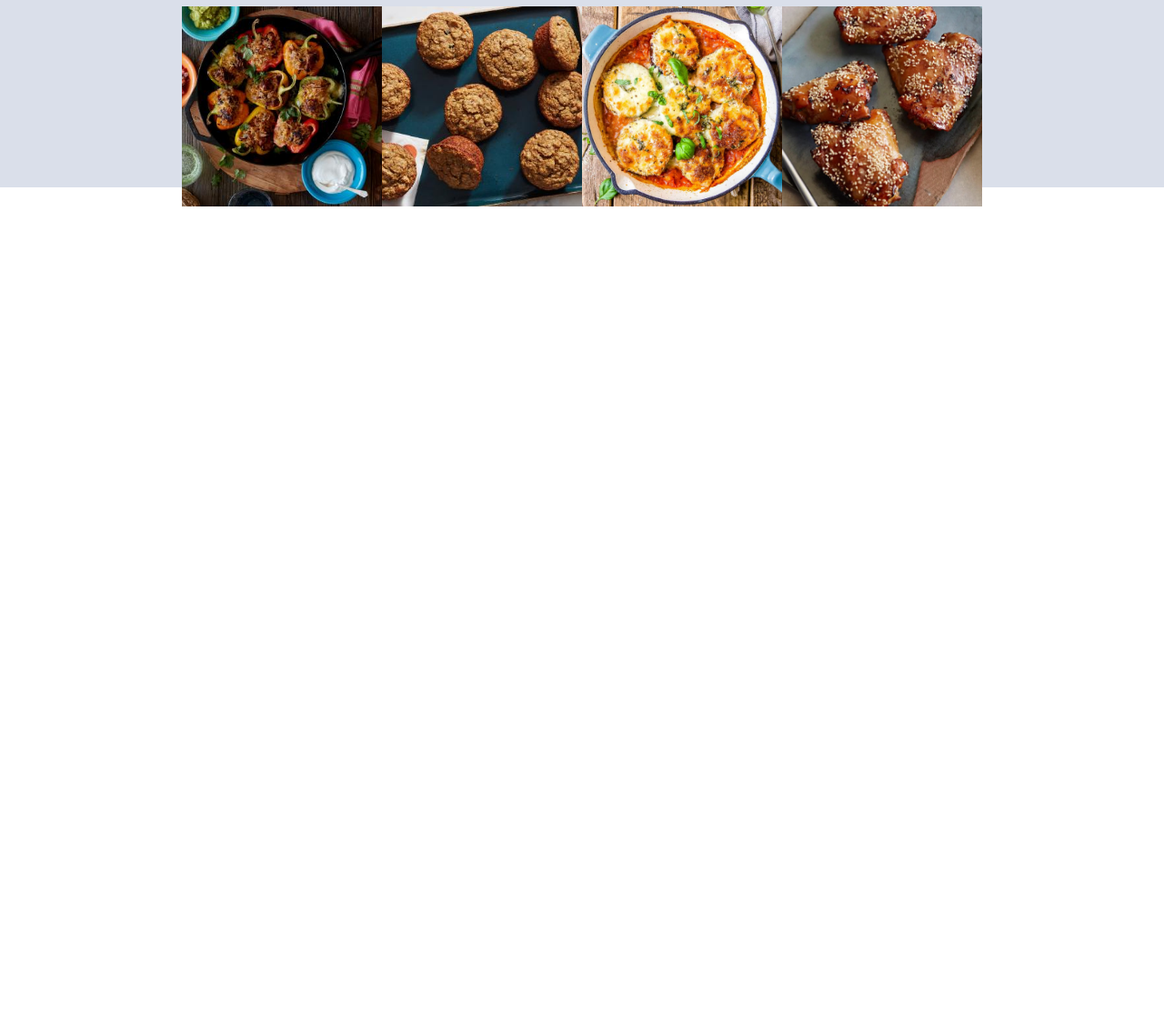
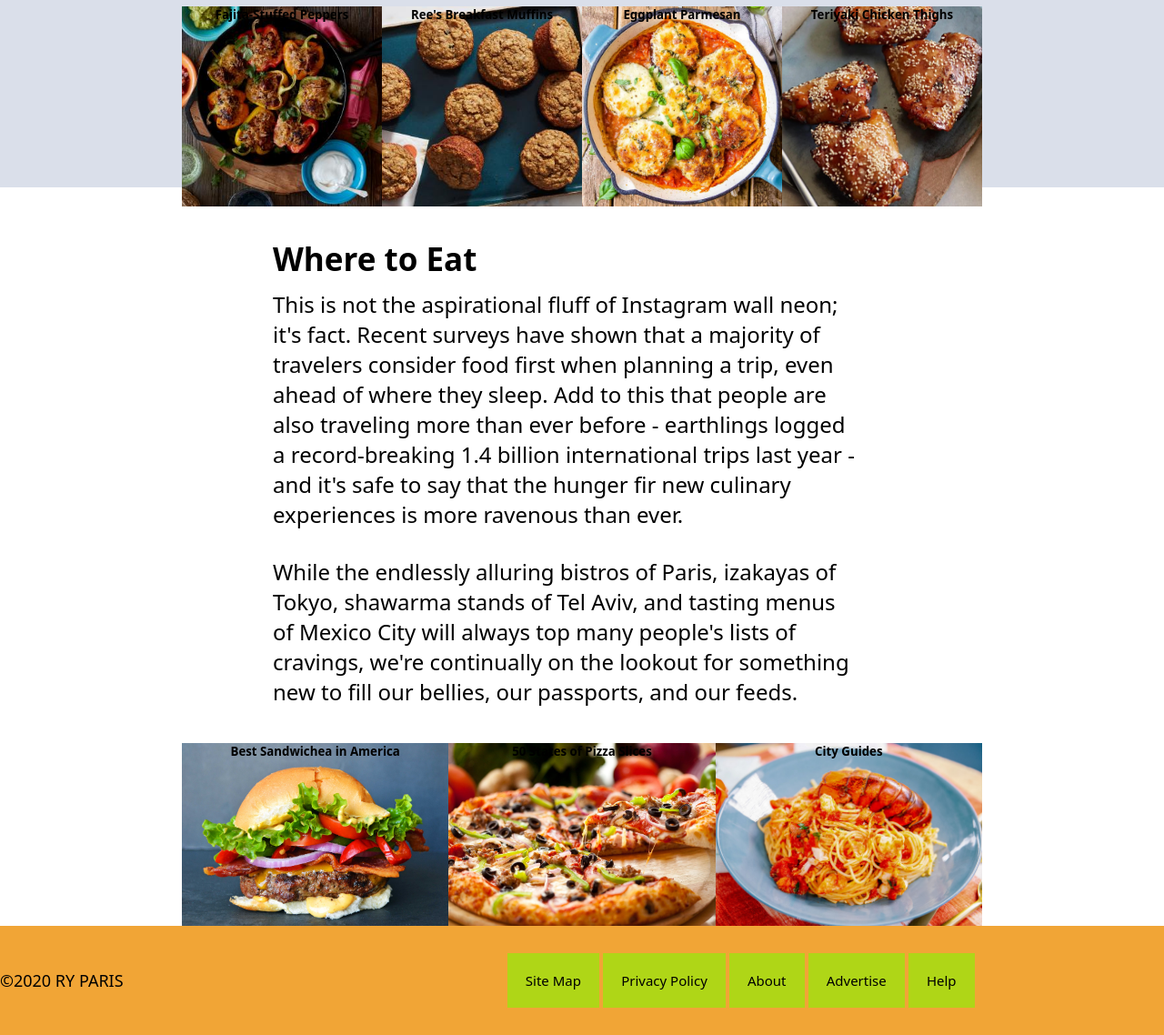
Before and after one commit to LuisaMOspina/mtech19parisproj, a plain HTML site: page index.html in a window 1280 px wide. Shown: the part 1458-2596 px from the top of the page at 91% size. Before the commit the page ends 1695 px from the top, so only its background shows below. Drawn offline with Linux system fonts and the light colour scheme.

Commit message:
footer base done

```diff
--- a/css/style.css
+++ b/css/style.css
@@ -168,3 +168,56 @@ header ul li:last-of-type{
 #teriChick{
     background-image:url(../images/teri-chicken.webp);
 }
+
+
+
+
+#burger{
+    background-image:url(../images/burger.jpg);
+}
+
+#pizza{
+    background-image:url(../images/pizza.jpeg);
+}
+
+#cityFood{
+    background-image:url(../images/lobster.jpg);
+}
+
+
+
+
+footer{
+    width:100%;
+    height:120px;
+    background-color:#f1a536;
+    position:absolute;
+    bottom:-1800px;
+    display:flex;
+    align-items:center;
+    margin-bottom:4px;
+}
+
+footer p{
+    font-size:18px;
+    font-weight:500;
+}
+
+footer ul{
+    width:70%;
+    background-color:rgba(228, 104, 104, 0);
+    text-align:right;
+}
+
+footer ul li{
+    text-decoration:none;
+    display:inline-block;
+    background-color:rgba(126, 252, 0, 0.564);
+    font-size:15px;
+    font-weight:500;
+    padding:20px;
+}
+
+footer ul li:hover{
+    cursor:pointer;
+}
--- a/index.html
+++ b/index.html
@@ -44,11 +44,42 @@
                     check out these original recipes from home cook and professional chefs around the country.</div>
             </div>
             <div class="miniBoxCont">
-                <div class="miniImg" id="fajitaPepp"><h5></h5></div>
-                <div class="miniImg" id="muffins"><h5></h5></div>
-                <div class="miniImg" id="eggplant"><h5></h5></div>
-                <div class="miniImg" id="teriChick"><h5></h5></div>
+                <div class="miniImg" id="fajitaPepp"><h5>Fajita-Stuffed Peppers</h5></div>
+                <div class="miniImg" id="muffins"><h5>Ree's Breakfast Muffins</h5></div>
+                <div class="miniImg" id="eggplant"><h5>Eggplant Parmesan</h5></div>
+                <div class="miniImg" id="teriChick"><h5>Teriyaki Chicken Thighs</h5></div>
             </div>
         </div>
+
+        <div class="miniSect">
+            <div class="miniT">
+                <div class="miniTitle"><h2>Where to Eat</h2></div>
+                <div class="miniHead">This is not the aspirational fluff of Instagram wall neon; it's fact.
+                    Recent surveys have shown that a majority of travelers consider food first when planning a trip,
+                    even ahead of where they sleep. Add to this that people are also traveling more than ever before
+                    - earthlings logged a record-breaking 1.4 billion international trips last year - and it's safe
+                    to say that the hunger fir new culinary experiences is more ravenous than ever.</div>
+                <div class="miniHead">While the endlessly alluring bistros of Paris, izakayas of Tokyo, shawarma
+                    stands of Tel Aviv, and tasting menus of Mexico City will always top many people's lists
+                    of cravings, we're continually on the lookout for something new to fill our bellies, our
+                    passports, and our feeds.</div>
+            </div>
+            <div class="miniBoxCont">
+                <div class="miniImg" id="burger"><h5>Best Sandwichea in America</h5></div>
+                <div class="miniImg" id="pizza"><h5>50 States of Pizza Slices</h5></div>
+                <div class="miniImg" id="cityFood"><h5>City Guides</h5></div>
+            </div>
+        </div>
+
+        <footer>
+            <p>©2020 RY PARIS</p>
+            <ul>
+                <li>Site Map</li>
+                <li>Privacy Policy</li>
+                <li>About</li>
+                <li>Advertise</li>
+                <li>Help</li>
+            </ul>
+        </footer>
     </body>
 </html>
```
Also changed, not shown: images/lobster.jpg (added).
